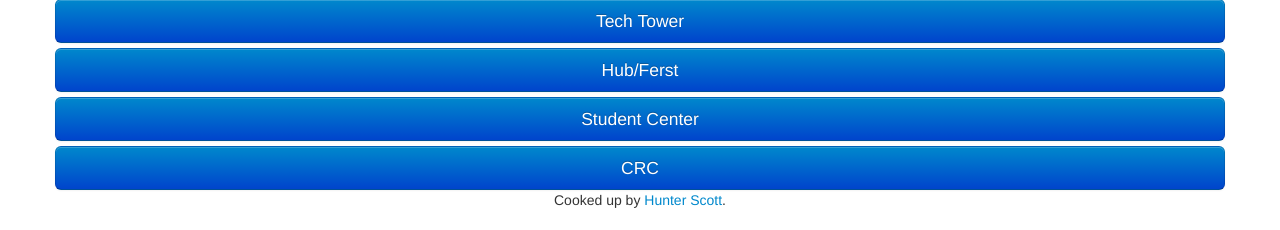
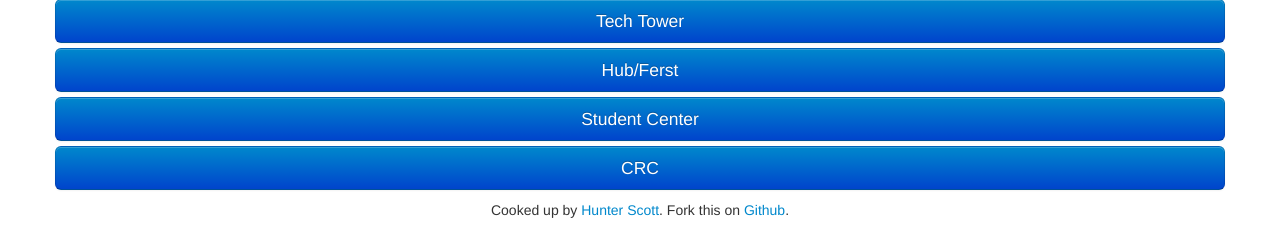
Before and after one commit to blueintegral/WaitOrWalk, a Flask app: page / in a window 1280 px wide. Shown: the part 759-989 px from the top of the page. Before the commit the page ends 967 px from the top, so only its background shows below. Run offline with Flask 2, Linux system fonts and the light colour scheme; some libraries are stand-ins or nearby versions.

Commit message:
Add more padding around the footer.

```diff
--- a/static/themes/css/style.css
+++ b/static/themes/css/style.css
@@ -5,3 +5,7 @@
 .navbar-inner h3 {
 	color: #fff;
 }
+
+.footer p {
+	margin: 10px 0;
+}
--- a/templates/index.html
+++ b/templates/index.html
@@ -85,10 +85,11 @@
 			</div>
 		</div>
 
-		<div class="row">
+		<div class="row footer">
 			<div class="span12 text-center">
-				<p>Cooked up by <a href="http://hscott.net">Hunter Scott</a>.</p>
+				<p>Cooked up by <a href="http://hscott.net">Hunter Scott</a>. Fork this on <a href="http://github.com/blueintegral/WaitOrWalk">Github</a>.</p>
 			</div>
+		</div>
 	</div>
 </body>
 </html>
```
